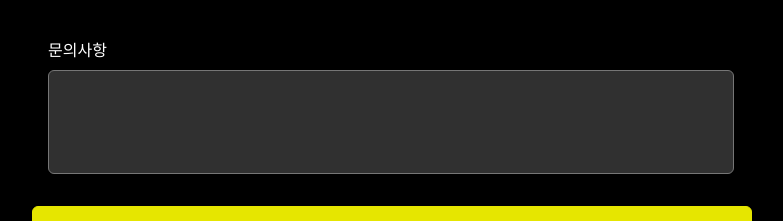
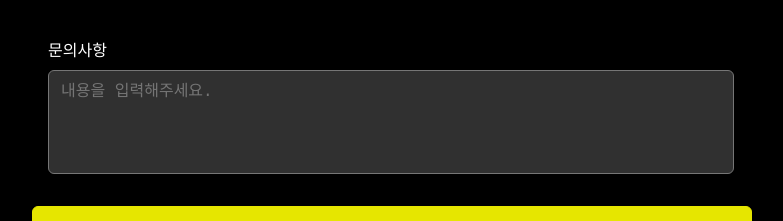
Before and after one commit to HJK9810/BoardProject-React, a React (Create React App) app: page /add in a window 1280 px wide. Shown: the part 356-577 px from the top of the page, without its empty margins (248-1031 px from the left). Built offline with nearby package versions, Linux system fonts and the light colour scheme.

Commit message:
add placeholder

```diff
--- a/src/screen/add.screen.tsx
+++ b/src/screen/add.screen.tsx
@@ -76,7 +76,7 @@ function Add() {
         </div>
         <div className="p-3 mt-1">
           <label className="form-label">문의사항</label>
-          <textarea className="form-control" rows={5} style={{resize: "none"}} onChange={(e) => setContents(e.target.value)} />
+          <textarea className="form-control" rows={5} style={{resize: "none"}} placeholder="내용을 입력해주세요." onChange={(e) => setContents(e.target.value)} />
         </div>
       </form>
       <button className="btn btn-save my-3 widthMax" onClick={submit}>
```
